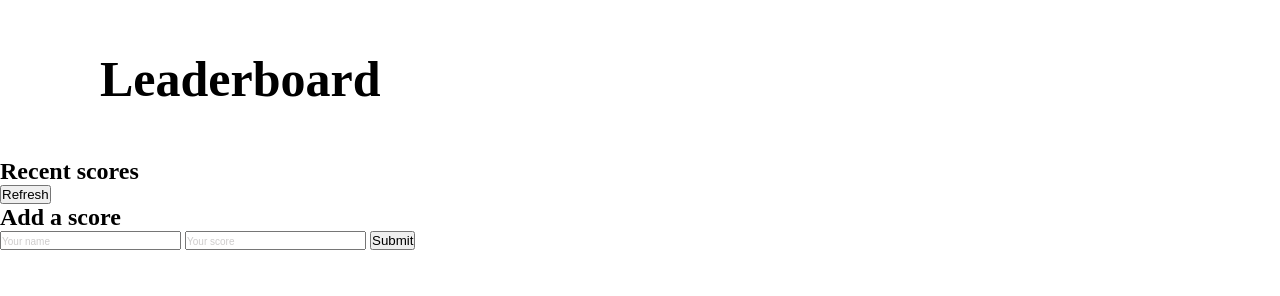
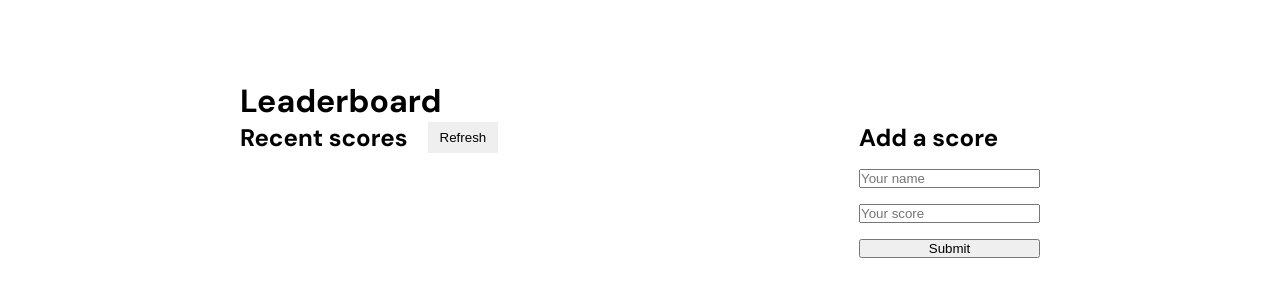
Before and after one commit to eudondian/Leaderboard, a website built with webpack: page src/index.html in a window 1280 px wide. Built offline with nearby package versions, Linux system fonts and the light colour scheme; no server answers.

Commit message:
Modify style.css file

```diff
--- a/src/styles/style.css
+++ b/src/styles/style.css
@@ -1,52 +1,37 @@
 * {
   margin: 0;
   padding: 0;
-  box-sizing: border-box;
 }
 
-h1 {
-  margin: 50px 100px;
-  font-size: 50px;
+body {
+  font-family: 'DM Sans', sans-serif;
+  margin: 5rem 15rem;
 }
 
-#wrapper {
-  margin-top: 100px;
+.gaming,
+.game-board {
   display: flex;
-  justify-content: space-around;
+  justify-content: space-between;
+  gap: 20px;
 }
 
-.recent-scores {
+.show-scores,
+.send-scores,
+form {
   display: flex;
-  justify-content: space-between;
-  min-width: 30vh;
+  flex-direction: column;
+  gap: 1rem;
 }
 
-::placeholder {
-  color: rgb(206, 204, 204);
-  font-size: 10px;
+.refresh {
+  border: none;
+  padding: 5px 12px;
 }
 
-.add-input {
-  display: flex;
-  flex-direction: column;
-  gap: 10px;
+li {
+  list-style: none;
 }
 
-.scores {
-  border: 1px solid black;
-  margin-top: 20px;
+li:nth-child(even) {
+  background: rgb(235, 235, 235);
 }
-
-.scores li {
-  list-style: none;
-  padding: 5px;
-}
-
-.scores li:nth-child(even) {
-  background: rgb(207, 207, 207);
-}
-
-.submit-button {
-  align-self: end;
-  width: 80px;
-}
```
